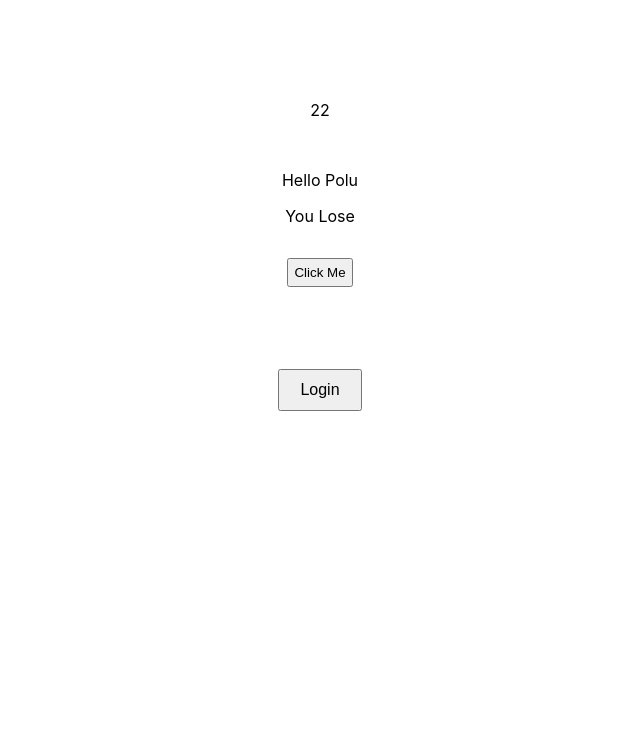
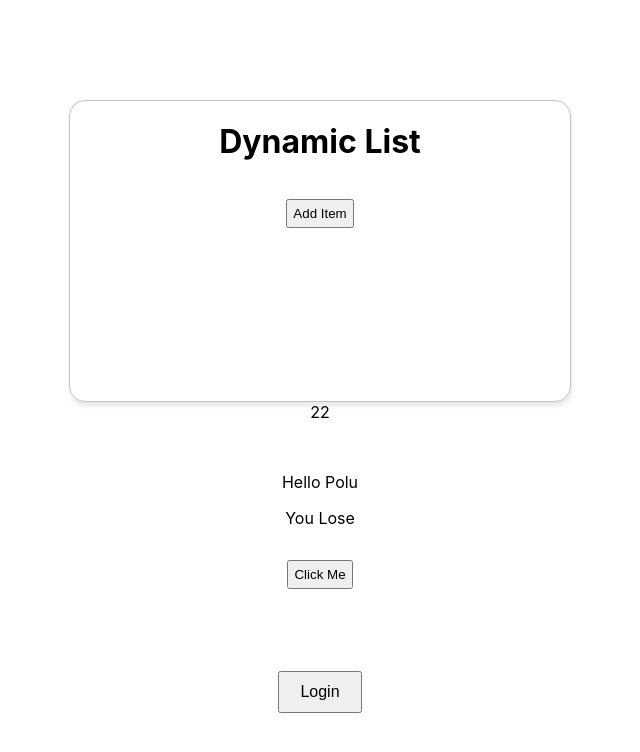
Before and after one commit to harsh08881/dummy2, a React (Create React App) app: page / in a window 1280 px wide. Shown: the top 752 px of the page, without its empty margins (320-960 px from the left). Built offline with nearby package versions, Linux system fonts and the light colour scheme.

Commit message:
add delete feature  / some ui changes

```diff
--- a/src/App.js
+++ b/src/App.js
@@ -1,6 +1,7 @@
 import React, { useState } from "react";
 import Uses from "./Uses";
 import Count from "./Count";
+import Items from "./Items";
 import "./App.css"; // For styling
 
 const App = () => {
@@ -13,6 +14,7 @@ const App = () => {
 
   return (
     <div className="App">
+      <Items/>
       <Count/>
       <Uses/>
       <button onClick={togglePopup} className="login-button">
--- /dev/null
+++ b/src/Items.js
@@ -0,0 +1,31 @@
+import React from 'react'
+import { useState } from 'react';
+
+const Items = () => {
+    const [items, setItems] = useState([]); // Initialize an empty array
+
+    const addItem = () => {
+      const newItem = `Item ${items.length + 1}`; // Create a new item
+      setItems([...items, newItem]); // Update the state by adding the new item
+    };
+    const deleteItem = (index) =>{
+        console.log("jndkfb")
+        const updatedItems = items.filter((_, i) => i !== index);
+        setItems(updatedItems);
+    }
+
+  return (
+    <div className='das'>
+    <h1>Dynamic List</h1>
+    <button onClick={addItem}>Add Item</button>
+    <ul className='item-li'>
+      {items.map((item, index) => (
+        <li key={index}>{item} <button onClick={() => deleteItem(index)}>Delete</button>
+        </li> // Render each item in the list
+      ))}
+    </ul>
+  </div>
+  )
+}
+
+export default Items
--- a/src/index.css
+++ b/src/index.css
@@ -11,3 +11,43 @@ code {
   font-family: source-code-pro, Menlo, Monaco, Consolas, 'Courier New',
     monospace;
 }
+
+
+.das{
+  border: 1px solid #c1c1c1;
+    border-radius: 16px;
+    box-shadow: 1px 4px 4px 0px rgba(165, 165, 165, 0.25);
+  margin: auto;
+  width: 500px;
+  height: 300px;
+  overflow-y: scroll;
+}
+
+
+ /* Scrollbar styling */
+ ::-webkit-scrollbar {
+  width: 10px; /* Width of the scrollbar */
+}
+
+/* Track (background of scrollbar) */
+::-webkit-scrollbar-track {
+  background: #f0f0f0; /* Light gray background */
+  border-radius: 5px; /* Rounded corners */
+}
+
+/* Handle (draggable part of scrollbar) */
+::-webkit-scrollbar-thumb {
+  background: #007BFF; /* Blue handle */
+  border-radius: 5px; /* Rounded corners */
+  border: 2px solid #f0f0f0; /* Space around the handle */
+}
+
+/* Handle on hover */
+::-webkit-scrollbar-thumb:hover {
+  background: #0056b3; /* Darker blue when hovered */
+}
+
+.item-li{
+  text-decoration: none;
+  list-style-type: none;
+}
```
